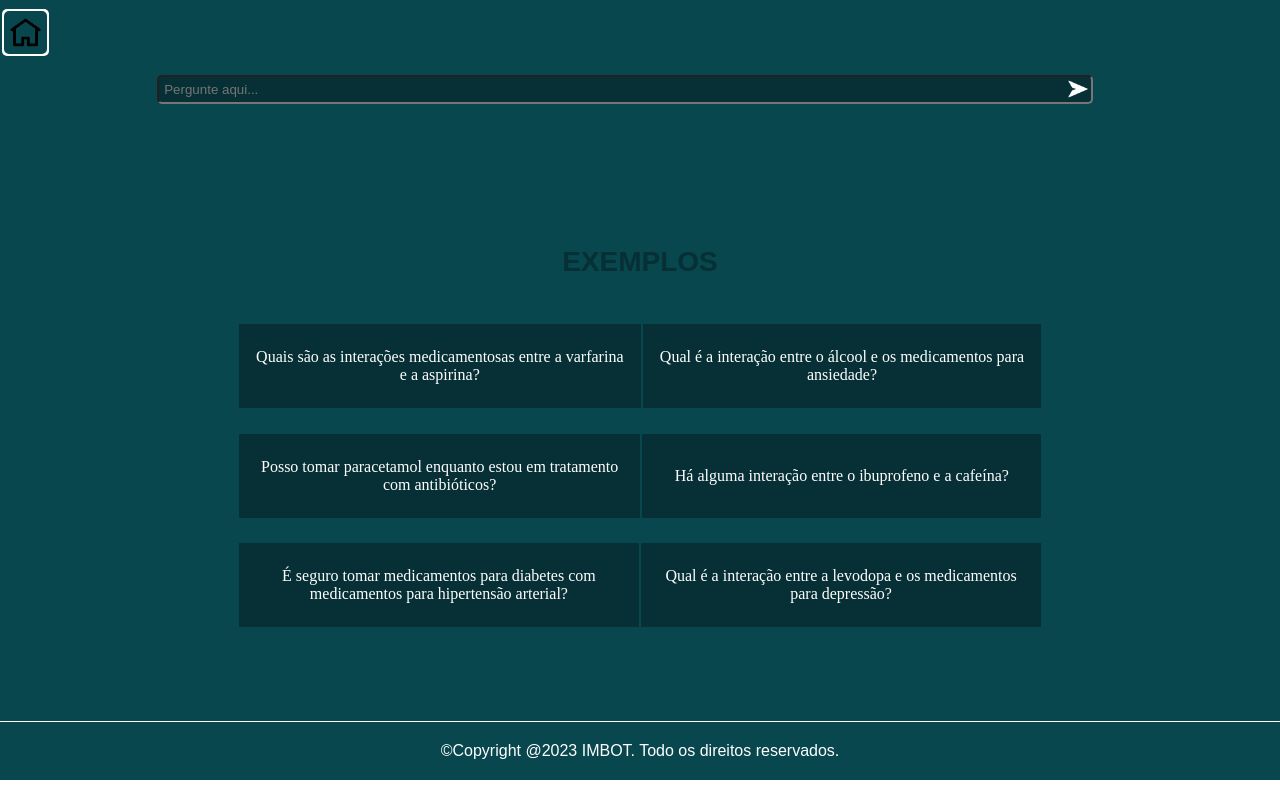
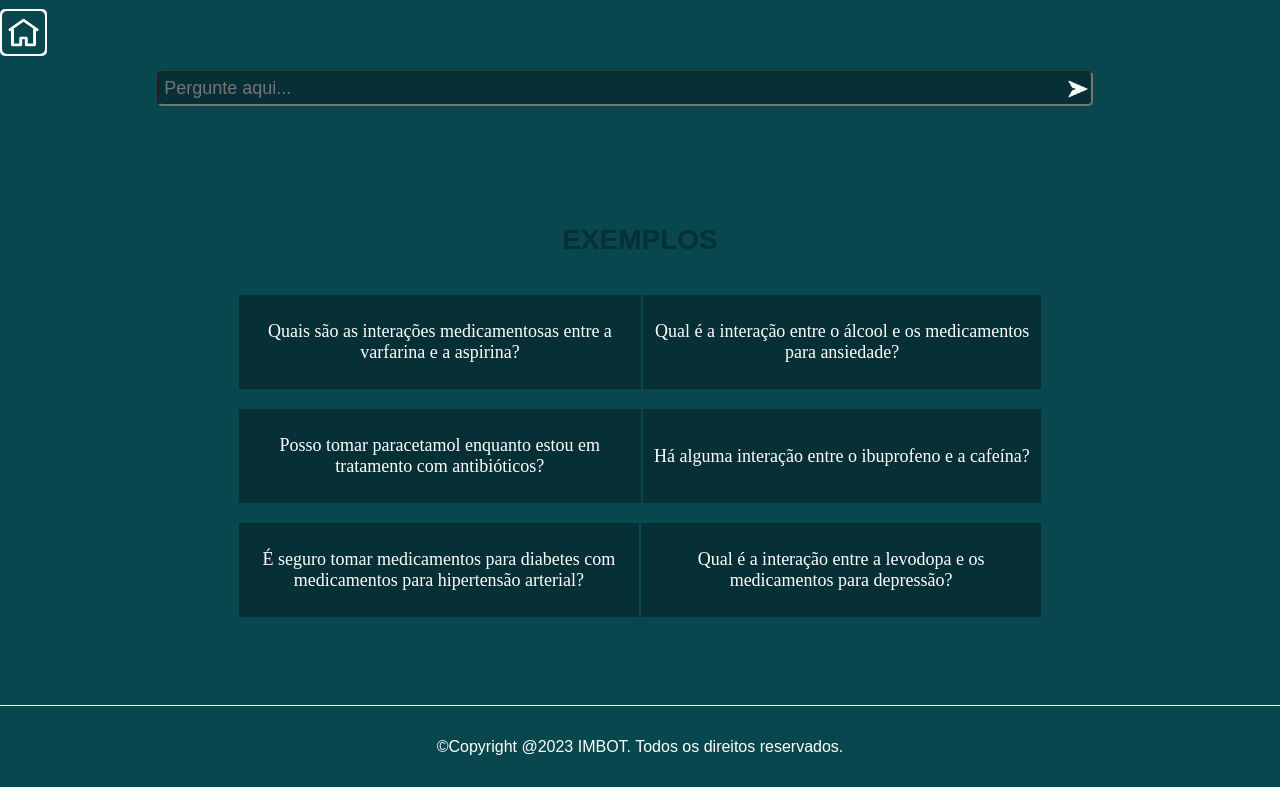
Before and after one commit to AlencarLima/FrontVue, a Vue app: page /chatbot in a window 1280 px wide. Built offline with nearby package versions, Linux system fonts and the light colour scheme.

Commit message:
scrollbar

```diff
--- a/public/index.html
+++ b/public/index.html
@@ -5,7 +5,7 @@
     <meta http-equiv="X-UA-Compatible" content="IE=edge">
     <meta name="viewport" content="width=device-width,initial-scale=1.0">
     <link rel="icon" href="<%= BASE_URL %>favicon.ico">
-    <title><%= htmlWebpackPlugin.options.title %></title>
+    <title>ImChatbot</title>
   </head>
   <body>
     <noscript>
--- a/src/components/Contato.vue
+++ b/src/components/Contato.vue
@@ -8,24 +8,24 @@
 
         <table id="contato">
             <tr>
-                <td><label for="name">Nome</label></td>
+                <td class="td_camp"><label for="name">Nome</label></td>
                 <td><label for="last_name">Sobrenome</label></td>
             </tr>
-            <tr>
-                <td><input class="camp" type="text" name="Nome" size="40" placeholder="Ex: Rafaela"/></td>
-                <td class="camp"><input class="camp" type="text" name="Sobrenome" size="40" placeholder="Ex: Trindade"/></td>
+            <tr id="caralho">
+                <td class="td_camp"><input class="camp" type="text" name="Nome" size="38" placeholder="Ex: Rafaela"/></td>
+                <td class="camp"><input class="camp" type="text" name="Sobrenome" size="38" placeholder="Ex: Trindade"/></td>
             </tr>
             <tr>
-                <td><label for="email">Email</label></td>
+                <td class="td_camp"><label for="email">Email</label></td>
             </tr>
             <tr>
-                <td colspan="2"><input class="camp_email" type="text" name="Email" size="86" placeholder="Ex: rafa@gmail.com"/></td>
+                <td colspan="2"><input class="camp_email" type="text" name="Email" size="83.4" placeholder="Ex: rafa@gmail.com"/></td>
             </tr>
             <tr>
                 <td><label for="city">Mensagem</label></td>
             </tr>
             <tr>
-                <td colspan="2"><textarea cols="84" rows="5"></textarea></td>
+                <td colspan="2"><textarea cols="73" rows="5"></textarea></td>
             </tr>
             <tr>
                 <td id="limpar"><div class="button">LIMPAR</div></td>
@@ -88,6 +88,7 @@ h3 {
 }
 .camp {
     width: 45vw;
+    margin: 0;
 }
 
 .camp_email {
@@ -101,10 +102,17 @@ h3 {
     width: 95vw;
 }
 table#contato {
+    width: 98vw;
+
+}
+#contato > tbody {
+    width: 99vw;
+}
+tr#caralho {
     width: 95vw;
 }
 input {
-    width: 50vw;
+    width: 10px;
 }
 textarea {
     padding: 0;
--- a/src/components/Footer.vue
+++ b/src/components/Footer.vue
@@ -1,6 +1,6 @@
 <template>
     <footer id="rodape">
-        &copy;Copyright @2023 IMBOT. Todo os direitos reservados.<br>
+        &copy;Copyright @2023 IMBOT. Todos os direitos reservados.<br>
     </footer>
 
 </template>
@@ -17,8 +17,9 @@ footer#rodape{
     text-align: center;
     border-top: 1px solid;
     background-color: #08474E;
-    padding: 20px;
+    padding: 2rem;
     color: white;
     font-family: "fontelogo", sans-serif;
+    height: 2.1vh;
 }
 </style>
--- a/src/main.js
+++ b/src/main.js
@@ -5,7 +5,6 @@ import router from './router'
 createApp(App).use(router).mount('#app')
 
 document.addEventListener('keypress', function(e) {
-
     if(e.key === "Enter") {
         const btn = document.querySelector("#btn-submit");
         btn.click();
--- a/src/views/Chatbot.vue
+++ b/src/views/Chatbot.vue
@@ -1,10 +1,10 @@
-<template>
+<template id="vai">
   <div class="box-questions">
     <router-link to="/"><img src="/img/casa.png" id="logo"></router-link>
     <div class="box"></div>
 
     <div class="footer">
-      <input type="text" id="input_mensagem" placeholder="Pergunte aqui...">
+      <input type="text" id="input_mensagem" placeholder="Pergunte aqui..." required>
       <img src="/img/enviar.png" class="btn-submit" id="btn-submit" @click="MostrarMensagem()">
     </div>
 
@@ -49,6 +49,7 @@ export default {
               this.aparecer = false
               this.aparecer_historico = true
               var mensagem = document.getElementById('input_mensagem').value
+
               var historico_box = document.getElementById('historico')
 
               var box_mensagem_usuario = document.createElement('div')
@@ -67,7 +68,13 @@ export default {
               var resposta_chat = document.createElement('p')
               resposta_chat.className = 'mensagem_resposta'
               // resposta_chat.innerHTML = resposta
-              resposta_chat.innerHTML = 'Resposta do Chatbot'
+              if (mensagem == "") {
+                resposta_chat.innerHTML = 'Por favor, digite uma pergunta!'
+
+              }
+              else {
+                resposta_chat.innerHTML = 'Resposta do Chatbot'
+              }
 
               box_resposta_ia.appendChild(resposta_chat)
               historico_box.appendChild(box_resposta_ia)
@@ -80,12 +87,16 @@ export default {
     }
 </script>
 <style>
+p {
+  font-size: 18px;
+}
 .box-questions {
   text-align: center;
   display: flex;
   flex-direction: column;
   justify-content: space-between;
   background-color:#08474E;
+  height: 88.1vh;
 }
 td p {
   color: white;
@@ -93,11 +104,12 @@ td p {
 h1 {
   color: #073036;
   font-size: 28px;
+  margin-top: 0;
 }
 img#logo {
     position: fixed;
     z-index: 2;
-    left: 1px;
+    left: -1px;
     top: 8px;
     width: 33px;
     background-color: #08474E;
@@ -117,7 +129,6 @@ img#btn-submit {
     position: fixed;
     float: block;
     z-index: 1;
-    left: 2px;
     top: 9px;
     width: 25px;
     height: 25px;
@@ -128,13 +139,15 @@ img#btn-submit {
 td.exemplo{
   background-color:#073036;
   width: 40vw;
-  padding: 1% 2%;
+  padding: 1%;
 }
 .footer {
   padding: 5%;
 }
 input {
   width: 80%;
+  font-size: 18px;
+  color: white;
   background-color: #073036;
   border-radius: 5px;
   padding: 5px;
@@ -146,15 +159,17 @@ table#chat_exemplos {
   align-items: center;
   margin: 35px auto 70px auto;
   width: 63vw;
-  min-height: 56vh;
+  height: 55vh;
+
 }
 #historico{
   padding: 1rem;
   overflow: auto;
+  -ms-overflow-style: none;
   display: flex;
   flex-direction: column;
   gap: 1rem;
-  min-height: 67vh;
+  height: 60vh;
 }
 .box_mensagem{
   display: flex;
@@ -182,4 +197,16 @@ table#chat_exemplos {
   color: white;
   padding: 5px;
 }
+::-webkit-scrollbar {
+  width: 15px;
+}
+::-webkit-scrollbar-thumb {
+  background-color: #073036;
+}
+@media screen and (max-width: 500px){
+.footer {
+  margin-top: -10px;
+  margin-left: 35px;
+}
+}
 </style>
--- a/src/views/HomeView.vue
+++ b/src/views/HomeView.vue
@@ -39,7 +39,7 @@ h1#title {
 img#logo {
     position: fixed;
     z-index: 2;
-    left: 1px;
+    left: -1px;
     top: 8px;
     width: 30px;
     background-color: #08474E;
@@ -52,7 +52,7 @@ img#logo {
     position: fixed;
     float: block;
     z-index: 1;
-    left: 2px;
+
     top: 9px;
     width: 25px;
     height: 25px;
```
Also changed, not shown: public/img/casa.png, public/img/site.webmanifest (added), 1 other file (tests, documents, lock files or other folders).
